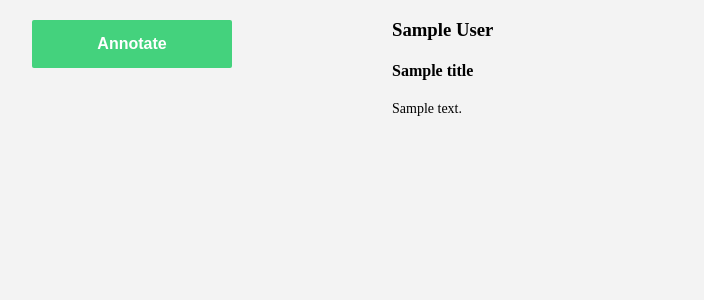
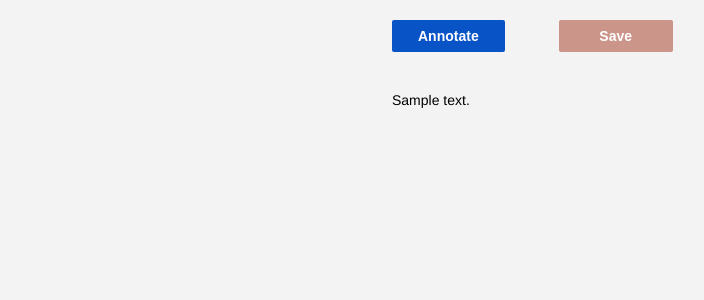
Before and after one commit to peterzakin/humbert, a Django app: template humbert/templates/annotation.html in a window 1280 px wide. Shown: the top 300 px of the page, without its empty margins (128-832 px from the left). Run offline with Django 3.2, Linux system fonts and the light colour scheme; the template is opened without the code that fills it: most values are stand-ins (such as "Sample title", 1, 10 or a date in 2020); parts of the project's set-up code (start-up, migrations or seed data) failed here and were passed over; some libraries are stand-ins or nearby versions.

Commit message:
feel weird about these changes bc my diff was showing a lot of my changes undone, but that may have just been a weird emacs reversion thing.

```diff
--- a/humbert/static/css/main.css
+++ b/humbert/static/css/main.css
@@ -27,8 +27,29 @@ aside{
     position:relative;
 }
 
+#toolbar{
+    margin-bottom:40px;
+    margin-top:20px;
+}
+
 .comment{
     position:absolute;
+}
+
+.comment_photo{
+    position:absolute;
+    top:5px;
+    left:-60px;
+    -webkit-border-radius:25px;
+    overflow:hidden;
+    height:50px;
+    width:50px;
+    box-shadow: 0px 0px 4px #424242;
+}
+
+.comment_photo img{
+    height:52px;
+    width:52px;
 }
 
 .comment_author{
@@ -41,6 +62,7 @@ aside{
     font-size:14px;
     position:relative;
     float:right;
+    font-family:Helvetica;
 }
 
 #annotation img{
@@ -201,12 +223,38 @@ button#discard{
     color:#424242;
 }
 
-button#create_annotation, button#annotate_button{
+button#create_annotation{
     padding-top:15px;
     padding-bottom:15px;
     width:200px;
     font-weight:600;
     margin-top:20px;
+}
+
+button#annotate_button{
+    padding:26px;
+    padding-top:8px;
+    padding-bottom:8px;
+    font-weight:600;
+    font-size:14px;
+    text-align:center;
+    background: #0854C7;
+    margin-right:50px;
+}
+
+button#save_annotation_button{
+//    padding:26px;
+width:114px;
+    padding-top:8px;
+    padding-bottom:8px;
+    font-weight:600;
+    font-size:14px;
+    text-align:center;
+    background: #A12F18;
+}
+
+button#save_annotation_button.unsavable{
+    background:rgba(161, 47, 24, 0.48);
 }
 
 button#compose{
--- a/humbert/static/js/main.js
+++ b/humbert/static/js/main.js
@@ -394,6 +394,7 @@ display_comments = function(){
     for(var j=0; j< comments.length; j++){
         comment = comments[j];
         author_html = "<div class='comment_author'>" + comment.author + "</div>";
+        author_html += "<div class='comment_photo'><img src=" + USER_PHOTO_URL + "/></div>";
 //        author_html = "";
         html = "<div class='comment' style='top:" + comment.offset + "px'>" + author_html + comment.text + " </div>";
         $('aside').append(html);
--- a/humbert/templates/annotation.html
+++ b/humbert/templates/annotation.html
@@ -1,7 +1,7 @@
 {% include 'includes/head.html' %}
 <script>
-  var USERNAME = "{{ username }}";
-
+ USERNAME = "{{ username }}";
+ USER_PHOTO_URL = "https://graph.facebook.com/" + USERNAME + "/picture";
 </script>
 <body class='relative'>
   <input type="hidden" id="annotation_id" value="{{annotation_id}}" />
@@ -22,22 +22,17 @@
 <div class="container">
 
 <aside class="left">
+{% for comment in comments %}
 
-  <button id="annotate_button">Annotate</button>
 
-  <div id="notes">
-    <!--  <div class="note">
-          Lorem ipsum dolor sit amet, consectetuer adipiscing elit, sed diam nonummy nibh euismod tincidunt ut laoreet dolore magna aliquam erat volutpat. Ut wisi enim ad minim veniam, quis nostrud exerci tation ullamcorper suscipit lobortis nisl ut aliquip ex ea commodo consequat. Duis autem vel eum iriure dolor in hendrerit in vulputate velit esse molestie consequat, vel illum dolore eu feugiat nulla facilisis at vero eros et accumsan et iusto odio dignissim qui blandit praesent luptatum zzril delenit augue duis dolore te feugait nulla facilisi. Nam liber tempor cum soluta nobis eleifend option congue nihil imperdiet doming id quod mazim placerat facer possim assum. Typi non habent claritatem insitam; est usus legentis in iis qui facit eorum claritatem. Investigationes demonstraverunt lectores legere me lius quod ii legunt saepius. Claritas est etiam processus dynamicus, qui sequitur mutationem consuetudium lectorum. Mirum est notare quam littera gothica, quam nunc putamus parum claram, anteposuerit litterarum formas humanitatis per seacula quarta decima et quinta decima. Eodem modo typi, qui nunc nobis videntur parum clari, fiant sollemnes in futurum.
-          </div>-->
-
-  </div>
-
+{% endfor %}
 </aside>
 
 <section class="right" id="main_annotation_content">
-<h3>{{author }}</h3>
-<h4>{{title}}</h4>
-
+  <div id="toolbar">
+    <button id="annotate_button">Annotate</button>
+    <button id="save_annotation_button" class="unsavable">Save</button>
+  </div>
 <div id="annotation">
 
 {% autoescape off %}
--- a/humbert/views.py
+++ b/humbert/views.py
@@ -11,7 +11,6 @@ from django.http import HttpResponse
 from django.contrib.auth import logout
 from model.Annotation import Annotation, Comment
 from model.Text import Text
-
 
 def home(request):
     c = RequestContext(request)
@@ -97,6 +96,7 @@ def create_annotation(request):
     annotation_id = Annotation.make_annotation(text_info, user_id)
     c['annotation_id'] = annotation_id
     c['username'] = request.user.username
+    c['user'] = request.user
     return render_to_response('annotation.html', c)
 
 
```
